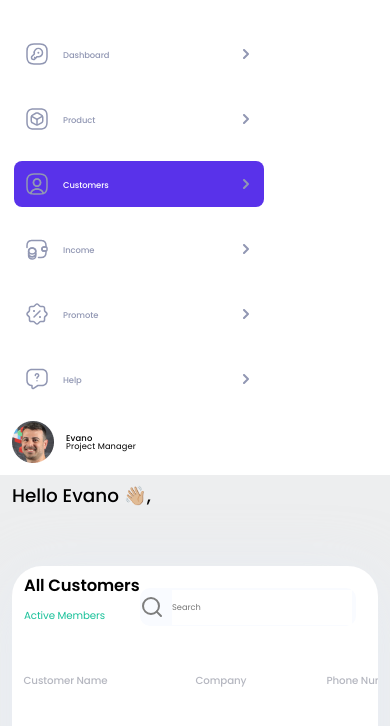
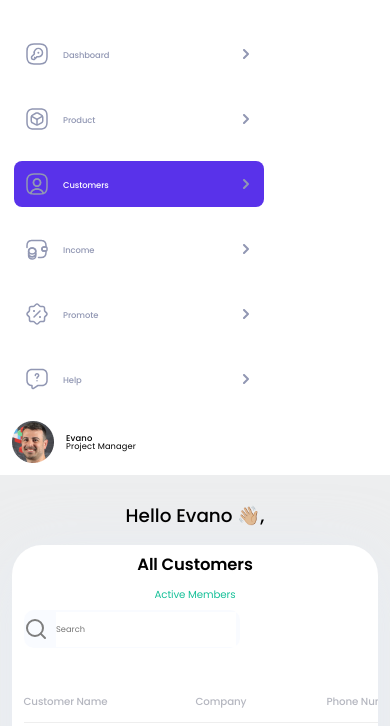
Before and after one commit to Vadim-48/test, a plain HTML site: page index.html in a window 390 px wide. Shown: the part 66-792 px from the top of the page. Drawn offline with Linux system fonts and the light colour scheme.

Commit message:
Add files via upload

```diff
--- a/scss/_aside.scss
+++ b/scss/_aside.scss
@@ -1,14 +1,7 @@
 .aside {
     padding: 36px 26px 79px 30px;
     background: #fff;
-    // height: 100%;
-    &__nav {
 
-    }
-
-    &__info {
-
-    }
 }
 .container{
     display: flex;
--- a/scss/_customers.scss
+++ b/scss/_customers.scss
@@ -82,11 +82,20 @@
         align-items: center;
         grid-template-rows: repeat(8, 69px) ;
         width: 863px;
+        // border: 1px solid #eee;
+    }
+    &__cell{
+        padding: 25px 0;
+        border-bottom: 1px solid #eee;
     }
 
     &__head{
         color: #b5b7c0;
         grid-template-rows: 45px ;
+    }
+
+    &__head &__cell{
+        padding: 15px 0;
     }
 
     &__btn{
--- a/scss/_media.scss
+++ b/scss/_media.scss
@@ -27,4 +27,14 @@
         @include adaptiv-value("padding", 40, 10, 1);
     }
 
+    .customers__title{
+        text-align: center;
+        margin: 20px auto;
+    }
+
+    .table__caption-row{
+        text-align: center;
+        display: block;
+    }
+
 }
```
Also changed, not shown: css/main.css, 1 other file.
